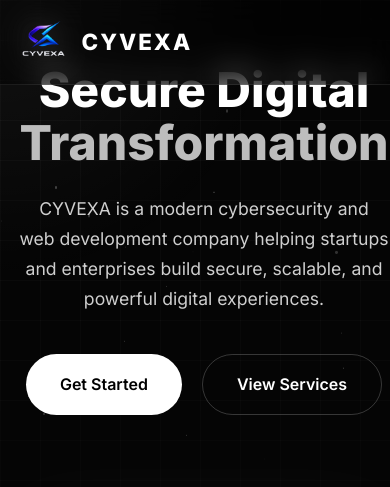
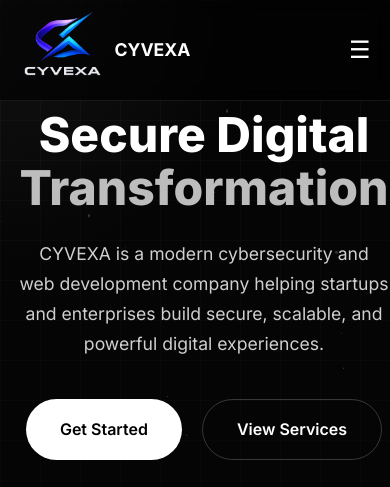
Before and after one commit to mohamed01irfan-blip/cyvexa-project, a Django app: page / in a window 390 px wide. Shown: the top 487 px of the page. Run offline with Django 4.2, Linux system fonts and the light colour scheme.

Commit message:
Fixed header size and mobile responsive issues

```diff
--- a/backend/settings.py
+++ b/backend/settings.py
@@ -33,7 +33,7 @@ SECRET_KEY = 'django-insecure-kqlb*twqwpu!cd0x2@8bn3an)6)^4pz*t*j(gds#!#w^v&y(2i
 # SECURITY WARNING: don't run with debug turned on in production!
 DEBUG = True
 
-ALLOWED_HOSTS = ["cyvexa-project-production.up.railway.app"]
+ALLOWED_HOSTS = ["*"]
 
 # Application definition
 
--- a/templates/home.html
+++ b/templates/home.html
@@ -68,75 +68,114 @@ CONTAINER
 HEADER
 ========================= */
 
+/* HEADER FIX */
 header{
     position:fixed;
     width:100%;
     top:0;
-    left:0;
     z-index:999;
-    backdrop-filter:blur(16px);
-    background:rgba(0,0,0,0.45);
+    backdrop-filter:blur(10px);
+    background:rgba(0,0,0,0.6);
     border-bottom:1px solid rgba(255,255,255,0.08);
-    transition:0.4s ease;
 }
 
+/* SMALL HEADER */
 .header-inner{
     display:flex;
     justify-content:space-between;
     align-items:center;
-    padding:18px 0;
+    padding:6px 0;   /* 🔥 reduced */
 }
 
-.logo-wrapper{
+/* LOGO FIX */
+.logo{
     display:flex;
     align-items:center;
-    gap:14px;
+    gap:10px;
 }
 
-.logo-wrapper img{
-    width:48px;
-    height:48px;
-    object-fit:contain;
-    filter:drop-shadow(0 0 15px rgba(255,255,255,0.3));
+.logo img{
+    width:85px;   /* 🔥 smaller */
 }
 
-.logo-text{
-    font-size:1.4rem;
-    font-weight:800;
-    letter-spacing:2px;
+.logo span{
+    font-weight:700;
+    font-size:1.1rem;
 }
 
+/* NAV */
 nav ul{
     display:flex;
     list-style:none;
-    gap:35px;
+    gap:20px;
 }
 
 nav a{
+    color:#fff;
     text-decoration:none;
-    color:#fff;
-    font-weight:500;
-    position:relative;
-    transition:0.3s ease;
 }
 
-nav a::after{
-    content:'';
-    position:absolute;
-    width:0%;
-    height:2px;
-    left:0;
-    bottom:-8px;
-    background:#fff;
-    transition:0.3s ease;
+/* MENU BUTTON */
+.menu-toggle{
+    display:none;
+    font-size:24px;
+    cursor:pointer;
 }
 
-nav a:hover::after{
-    width:100%;
+/* HERO */
+.hero{
+    padding-top:80px; /* adjust for header */
+    min-height:100vh;
+    display:flex;
+    align-items:center;
 }
 
-nav a:hover{
-    opacity:0.8;
+.hero-content{
+    display:grid;
+    grid-template-columns:1fr 1fr;
+    gap:60px;
+}
+
+.hero h1{
+    font-size:3.5rem;
+}
+
+/* MOBILE */
+@media(max-width:980px){
+
+    .menu-toggle{
+        display:block;
+    }
+
+    nav{
+        position:absolute;
+        top:50px;
+        left:0;
+        width:100%;
+        background:#000;
+        display:none;
+        flex-direction:column;
+        text-align:center;
+        padding:15px 0;
+    }
+
+    nav.active{
+        display:flex;
+    }
+
+    nav ul{
+        flex-direction:column;
+        gap:20px;
+    }
+
+    .hero-content{
+        grid-template-columns:1fr;
+        text-align:center;
+    }
+
+    .hero h1{
+        font-size:2.2rem;
+    }
 }
 
 /* =========================
@@ -144,6 +183,7 @@ HERO SECTION
 ========================= */
 
 .hero{
+     padding-top:90px;
     min-height:100vh;
     display:flex;
     align-items:center;
@@ -514,6 +554,7 @@ RESPONSIVE
     }
 }
 
+
 </style>
 </head>
 
@@ -522,26 +563,28 @@ RESPONSIVE
 <div class="grid"></div>
 
 <header id="header">
-    <div class="container header-inner">
+<div class="container header-inner">
 
-        <div class="logo-wrapper">
-            <img src="{% static 'images/CYVEXA.png' %}" alt="logo">
-            <div class="logo-text">CYVEXA</div>
-        </div>
+<div class="logo">
+<img src="{% static 'images/CYVEXA.png' %}">
+<span>CYVEXA</span>
+</div>
 
-        <nav>
-            <ul>
-            <li><a class="nav-link" href="/">Home</a></li>
-            <li><a class="nav-link" href="/about/">About</a></li>
-            <li><a class="nav-link" href="/services/">Services</a></li>
-            <li><a class="nav-link" href="/works/">Works</a></li>
-            <li><a class="nav-link" href="/contact/">Contact</a></li>
-            <li><a class="nav-link" href="/blog/">Blog</a> </li>
-            <li><a class="nav-link" href="{% url 'event_list' %}">Events</a></li>
-            </ul>
-        </nav>
+<div class="menu-toggle" onclick="toggleMenu()">☰</div>
 
-    </div>
+<nav id="mobileMenu">
+<ul>
+<li><a href="/">Home</a></li>
+<li><a href="/about/">About</a></li>
+<li><a href="/services/">Services</a></li>
+<li><a href="/works/">Works</a></li>
+<li><a href="/contact/">Contact</a></li>
+<li><a href="/blog/">Blog</a></li>
+<li><a href="{% url 'event_list' %}">Events</a></li>
+</ul>
+</nav>
+
+</div>
 </header>
 
 <!-- HERO -->
```
